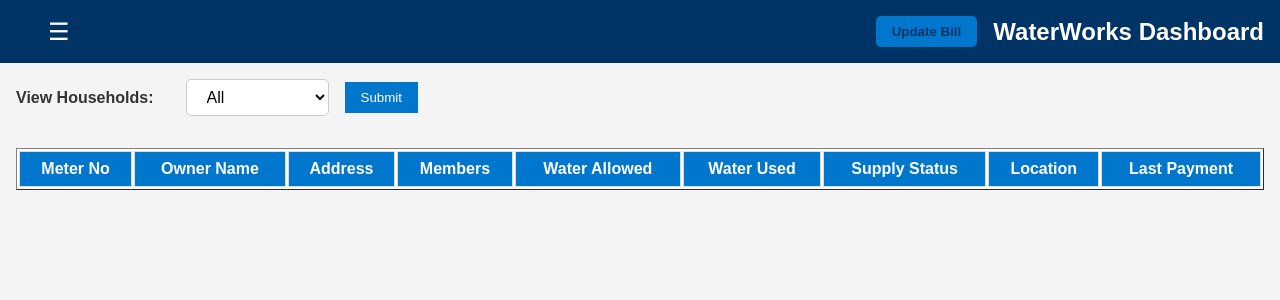
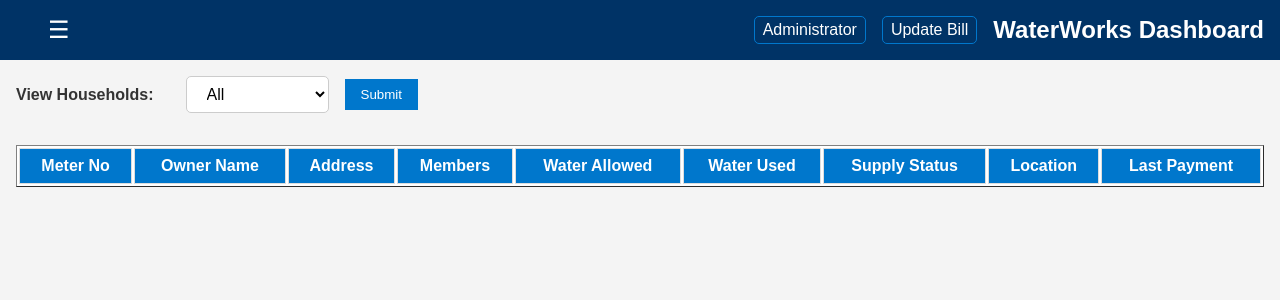
Before and after one commit to RahulKaratha/WaterWorks, a FastAPI app: template templates/dashboard.html in a window 1280 px wide. Shown: the top 300 px of the page. Run offline with FastAPI, Linux system fonts and the light colour scheme; the template is opened without the code that fills it, so the values that code supplies are empty.

Commit message:
Update dashboard.html

```diff
--- a/templates/dashboard.html
+++ b/templates/dashboard.html
@@ -65,21 +65,68 @@
         margin: 0;
       }
 
-      .update-button {
-        background-color: #0077cc;
-        border: none;
-        padding: 0.5rem 1rem;
+      .admin-box {
+        border: 1px solid #0077cc;
+        border-radius: 5px;
+        padding: 0.25rem 0.5rem;
+        position: relative;
+      }
+
+      .admin-label {
+        color: white;
+        font-weight: lighter;
+        cursor: pointer;
+        display: block;
+      }
+
+      .admin-dropdown {
+        display: none;
+        position: absolute;
+        top: 100%;
+        left: 0;
+        background-color: white;
+        border: 1px solid #ccc;
+        border-radius: 5px;
+        box-shadow: 0px 2px 5px rgba(0, 0, 0, 0.1);
+        z-index: 2;
+        min-width: 80px;
+      }
+
+      .admin-dropdown a {
         color: #003366;
-        font-weight: bold;
+        padding: 0.5rem 0.75rem;
+        text-decoration: none;
+        display: block;
+        font-size: 0.9rem;
+      }
+
+      .admin-dropdown a:hover {
+        background-color: #f1f1f1;
+      }
+
+      .admin-box:hover .admin-dropdown {
+        display: block;
+      }
+
+      .update-bill-box {
+        border: 1px solid #0077cc;
         border-radius: 5px;
+        padding: 0.25rem 0.5rem;
+      }
+
+      .update-bill-link {
+        color: white;
+        text-decoration: none;
         cursor: pointer;
+        font-weight: lighter;
       }
 
       input[type="number"] {
         -moz-appearance: textfield;
         appearance: none;
       }
-      select, input[type="number"] {
+      select,
+      input[type="number"] {
         border: 1px solid #ccc;
         border-radius: 5px;
         padding: 0.5rem 1rem;
@@ -91,7 +138,6 @@
 
   <body>
     <nav>
-
       <div class="menu-container">
         <button class="menu-button">&#9776;</button>
         <div class="dropdown">
@@ -105,9 +151,19 @@
       </div>
 
       <div class="nav-right">
-        <button class="update-button" onclick="window.location.href='/templates/update bill.html'">
-          Update Bill
-        </button>
+        <div class="admin-box">
+          <span class="admin-label">Administrator</span>
+          <div class="admin-dropdown">
+            <a href="/templates/update.html">Update</a>
+            <a href="/templates/delete.html">Delete</a>
+            <a href="/templates/add.html">Add</a>
+          </div>
+        </div>
+        <div class="update-bill-box">
+          <a class="update-bill-link" href="/templates/update bill.html">
+            Update Bill
+          </a>
+        </div>
         <h1>WaterWorks Dashboard</h1>
       </div>
     </nav>
```
